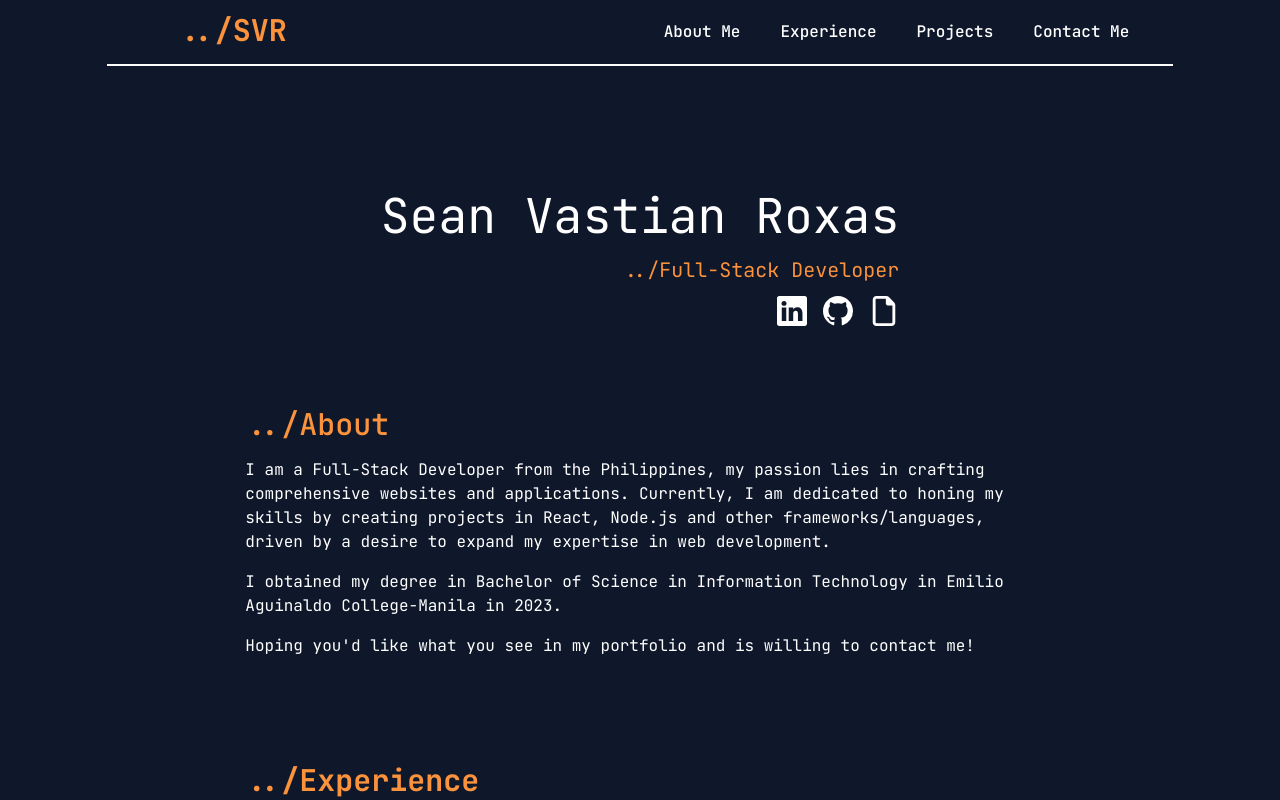
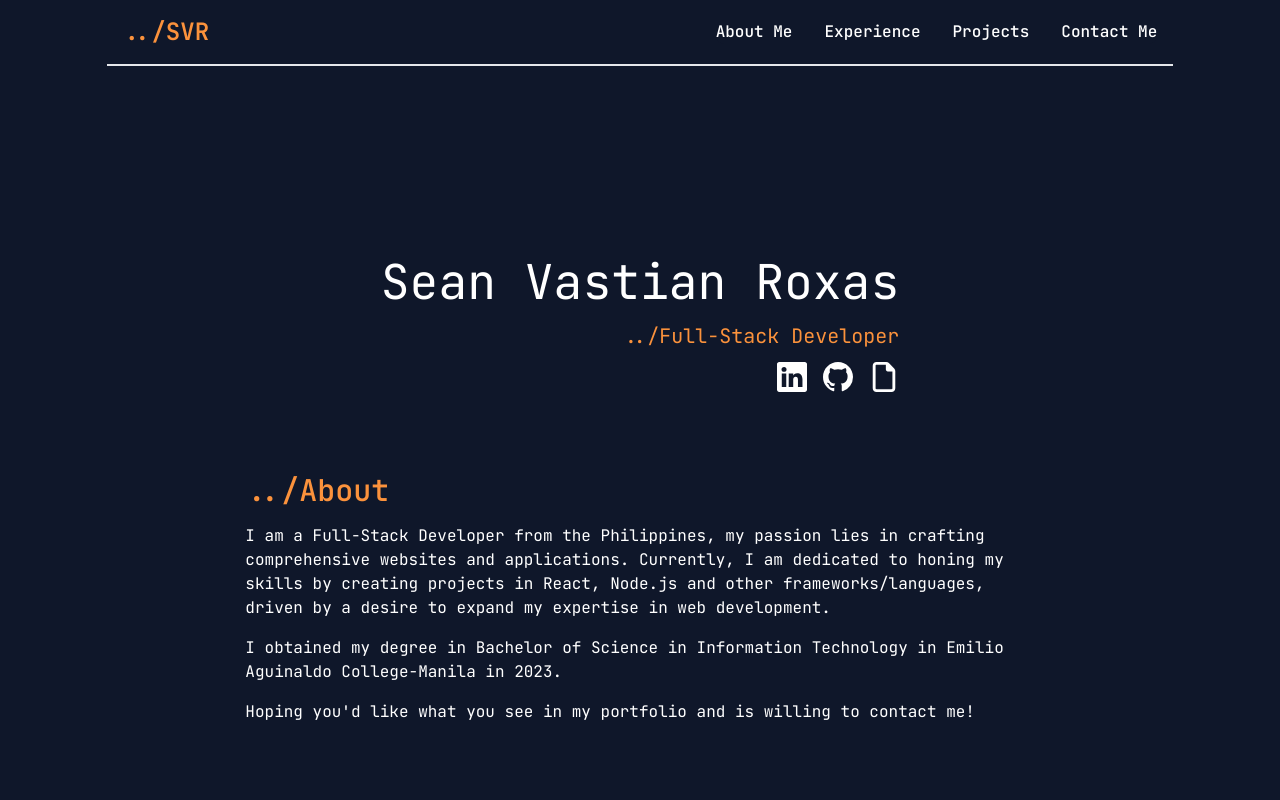
Before and after one commit to seanroxas/portfolioSean, a React (Vite) app: page / in a window 1280 px wide. Shown: the top 800 px of the page. Built offline with nearby package versions, Linux system fonts and the light colour scheme; no server answers; a web font is replaced by a local one.

Commit message:
navigation

```diff
--- a/src/components/About.jsx
+++ b/src/components/About.jsx
@@ -6,7 +6,7 @@ function AboutMe() {
     <>
       <div className="bg-slate-900box-border w-full h-auto flex justify-center ">
         <section
-          id="profile"
+          id="AboutMe"
           className="bg-slate-900 mt-44 h-auto w-4/5 sm:w-4/6 sm:h-auto px-4 sm:px-6 lg:px-8 mb-20"
         >
           <div className="w-full flex items-center justify-center mb-12 ">
--- a/src/components/Experience.jsx
+++ b/src/components/Experience.jsx
@@ -26,7 +26,7 @@ function Experience() {
             <p className="font-bold font-real text-left text-orange-400 text-xl sm:text-3xl">
               ../Experience/Tools
             </p>
-            <div className="mt-12 grid grid-cols-4 col-auto gap-4">
+            <div className="mt-12 grid grid-cols-1 sm:grid-cols-2 md:grid-cols-3 col-auto gap-4">
               <div className="border-solid border-2 border-white justify-center align-center">
                 <svg
                   className="mx-auto text-white"
--- a/src/components/navigation.jsx
+++ b/src/components/navigation.jsx
@@ -10,105 +10,78 @@ function Navigation() {
 
   return (
     <>
-      <nav className="bg-slate-900 fixed top-0 left-0 right-0 z-10 ">
-        <div className="mx-auto w-full sm:w-5/6 px-2 sm:px-6 lg:px-8 border-b-2 border-white border-solid">
-          <div className="relative flex h-16 items-center justify-between">
-            <div className="flex inset-y-0 left-0 mr-10 flex items-center"></div>
-            <div className="flex flex-1 items-center justify-center sm:items-stretch sm:justify-start">
-              <div className="flex-shrink-0">
+      <nav className="bg-slate-900 sticky top-0">
+        <div className="w-5/6 border-b-2 flex flex-wrap items-center justify-between mx-auto p-4">
+          <p className="flex items-center space-x-3 rtl:space-x-reverse">
+            <span className="font-real self-center text-2xl font-semibold text-orange-400">
+              ../SVR
+            </span>
+          </p>
           <button
-                  className="text-white md:hidden focus:outline-none"
+            type="button"
+            className="inline-flex items-center p-2 w-10 h-10 justify-center text-sm rounded-lg md:hidden text-white"
             onClick={toggleMobileMenu}
           >
+            <span className="font-real sr-only">
+              {isMobileMenuOpen ? "Close main menu" : "Open main menu"}
+            </span>
             <svg
-                    className="w-6 h-6"
-                    fill="currentColor"
-                    viewBox="0 0 20 20"
+              className="w-5 h-5"
+              aria-hidden="true"
               xmlns="http://www.w3.org/2000/svg"
+              fill="none"
+              viewBox="0 0 17 14"
             >
               <path
-                      fillRule="evenodd"
-                      d="M3 5a1 1 0 011-1h12a1 1 0 110 2H4a1 1 0 01-1-1zM3 10a1 1 0 011-1h12a1 1 0 110 2H4a1 1 0 01-1-1zM3 15a1 1 0 011-1h12a1 1 0 110 2H4a1 1 0 01-1-1z"
-                      clipRule="evenodd"
+                stroke="currentColor"
+                strokeLinecap="round"
+                strokeLinejoin="round"
+                strokeWidth="2"
+                d="M1 1h15M1 7h15M1 13h15"
               />
             </svg>
           </button>
-                <span className="text-orange-400 text-3xl font-real font-bold ml-0">
-                  ../SVR
-                </span>
-              </div>
-              <div className="hidden sm:ml-6 sm:block flex-grow">
-                <div className="flex justify-end space-x-4">
+          <div
+            className={`${
+              isMobileMenuOpen ? "block" : "hidden"
+            } w-full md:block md:w-auto`}
+            id="navbar-default"
+          >
+            <ul className="font-medium flex flex-col p-4 md:p-0 mt-4 border border-gray-100 rounded-lg bg-gray-50 md:flex-row md:space-x-8 rtl:space-x-reverse md:mt-0 md:border-0 bg-slate-900">
+              <li>
                 <a
-                    href="#Profile"
-                    className="text-white
-                      rounded-md px-3 py-2 text-md font-real font-medium"
+                  href="#AboutMe"
+                  className="font-real block py-2 px-3 text-white rounded md:bg-transparent md:p-0"
                   aria-current="page"
                 >
                   About Me
                 </a>
+              </li>
+              <li>
                 <a
                   href="#Experience"
-                    className="text-white
-                      rounded-md px-3 py-2 text-md font-real font-medium"
-                    aria-current="page"
+                  className="font-real block py-2 px-3 text-white rounded md:bg-transparent md:p-0"
                 >
                   Experience
                 </a>
+              </li>
+              <li>
                 <a
                   href="#Projects"
-                    className="text-white
-                      rounded-md px-3 py-2 text-md font-real font-medium"
-                    aria-current="page"
+                  className="font-real block py-2 px-3 text-white rounded md:bg-transparent md:p-0"
                 >
                   Projects
                 </a>
+              </li>
+              <li>
                 <a
                   href="#Contact"
-                    className="text-white
-                      rounded-md px-3 py-2 text-md font-real font-medium"
-                    aria-current="page"
+                  className="font-real block py-2 px-3 text-white rounded md:bg-transparent md:p-0"
                 >
                   Contact Me
                 </a>
-                </div>
-              </div>
-            </div>
-          </div>
-        </div>
-
-        <div
-          className={`sm:hidden ${isMobileMenuOpen ? "block" : "hidden"}`}
-          id="mobile-menu"
-        >
-          <div className="absolute top-0 left-0 w-full z-40 bg-slate-900 transition-all duration-300 ease-in-out">
-            <div className="px-4 pt-2 pb-3 space-y-1">
-              <a
-                href="#"
-                className="text-white block rounded-md px-3 py-2 text-base font-medium"
-                aria-current="page"
-              >
-                Dashboard
-              </a>
-              <a
-                href="#"
-                className="text-gray-300 hover:bg-gray-700 hover:text-white block rounded-md px-3 py-2 text-base font-medium"
-              >
-                Team
-              </a>
-              <a
-                href="#"
-                className="text-gray-300 hover:bg-gray-700 hover:text-white block rounded-md px-3 py-2 text-base font-medium"
-              >
-                Projects
-              </a>
-              <a
-                href="#"
-                className="text-gray-300 hover:bg-gray-700 hover:text-white block rounded-md px-3 py-2 text-base font-medium"
-              >
-                Calendar
-              </a>
-            </div>
+              </li>
+            </ul>
           </div>
         </div>
       </nav>
```
Lines whose indentation alone changed are shown as unchanged.
